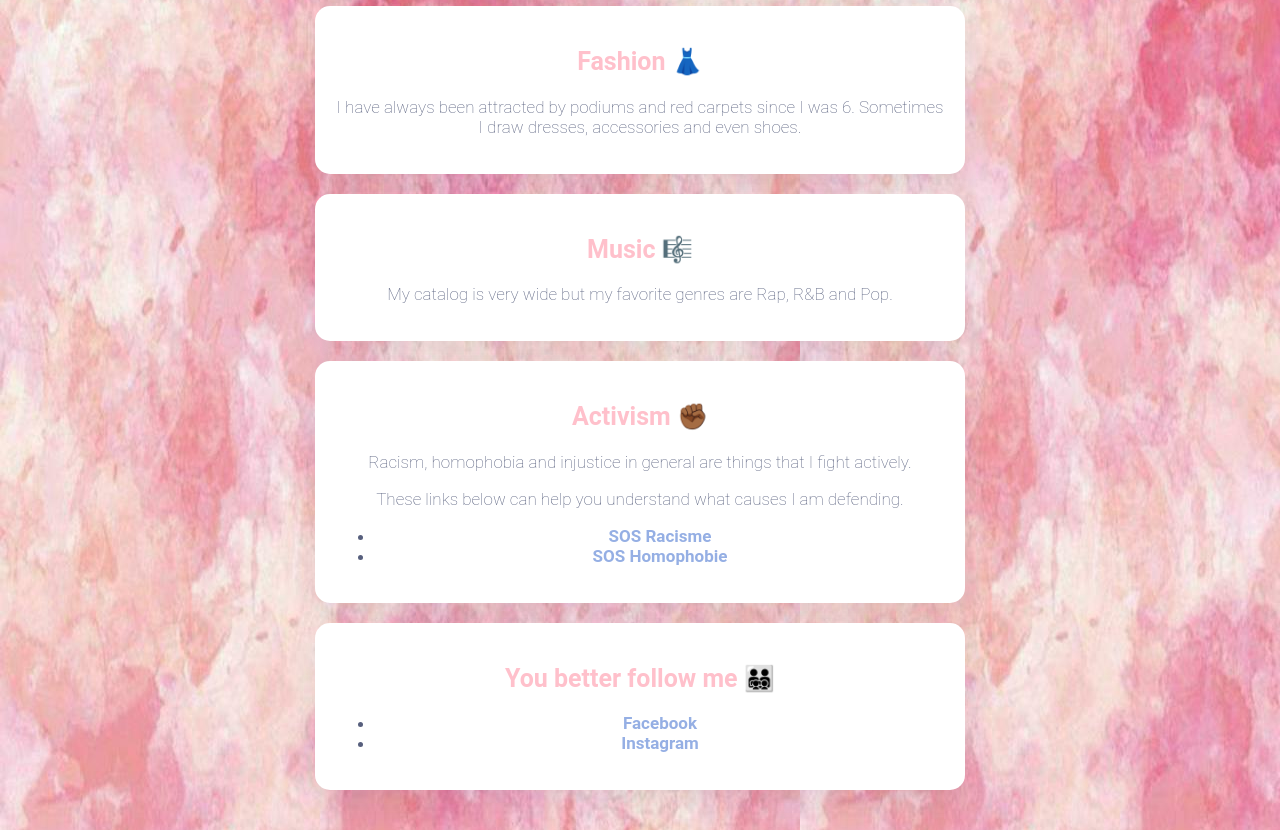
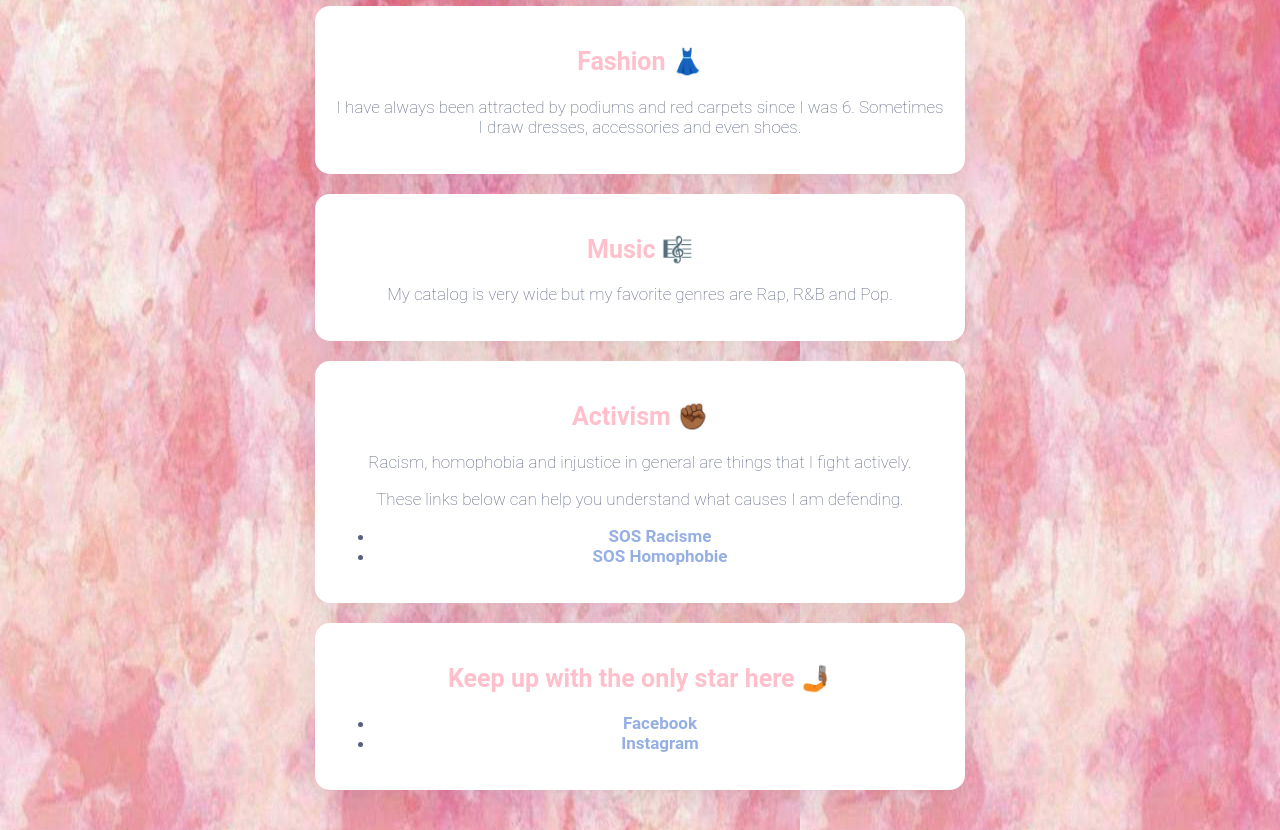
Before and after one commit to kerrydavinci/mon-profil, a plain HTML site: page index.html in a window 1280 px wide. Shown: the part 653-1483 px from the top of the page. Drawn offline with Linux system fonts and the light colour scheme.

Commit message:
change a headline

```diff
--- a/index.html
+++ b/index.html
@@ -48,7 +48,7 @@
 			</ul>
 		</div>
 		<div class="card-white">
-			<h2>You better follow me 👨‍👨‍👧‍👦</h2>
+			<h2>Keep up with the only star here 🤳🏾</h2>
 
 			<ul class="list-inline">
 				<li>
```
